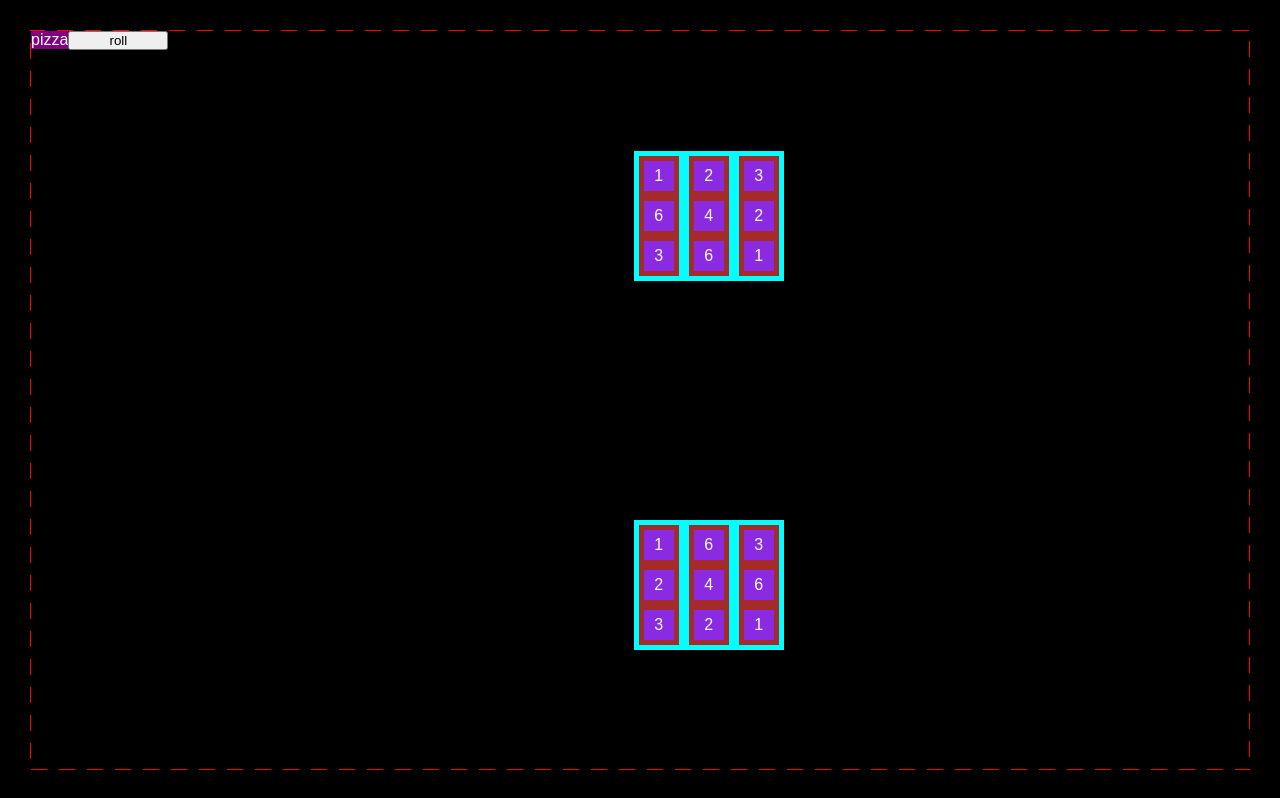
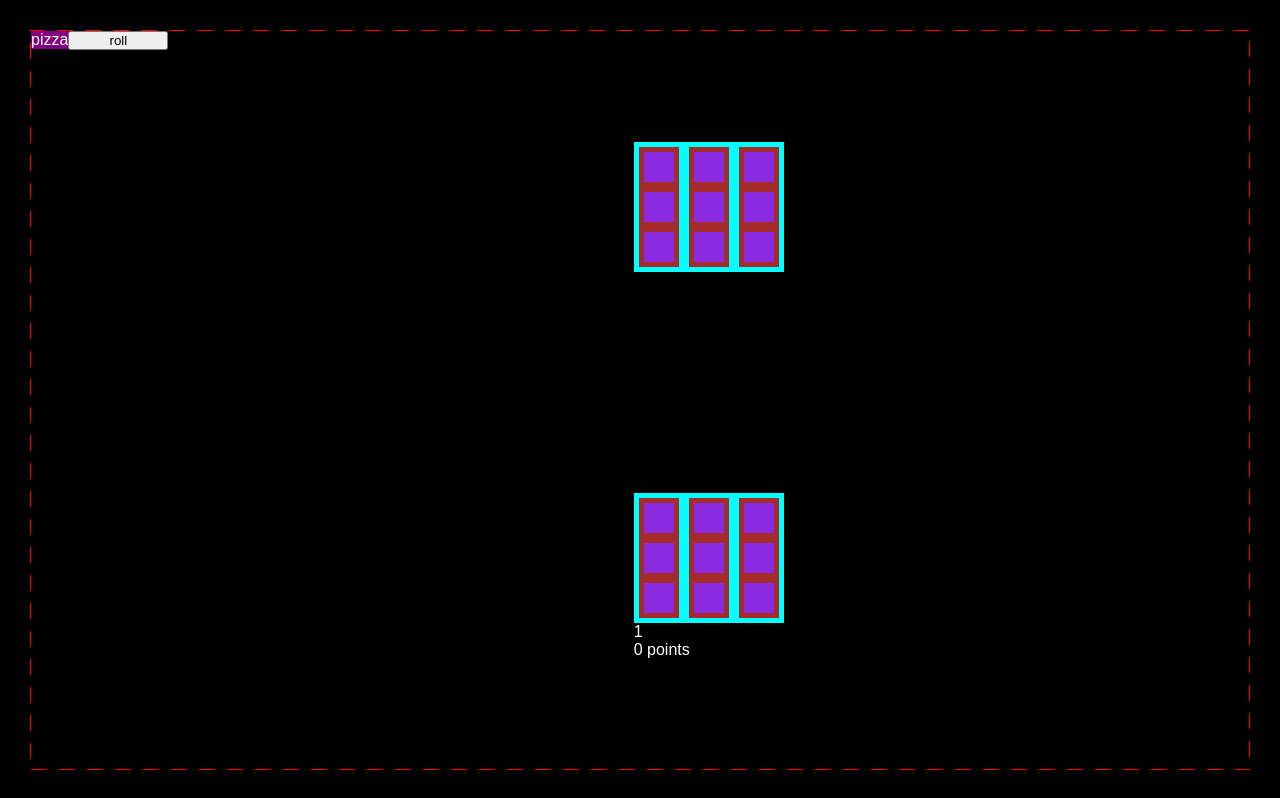
Before and after one commit to madanimatronic/knucklebones, a Next.js app: page / in a window 1280 px wide. Built offline with nearby package versions, Linux system fonts and the light colour scheme; a web font is replaced by a local one.

Commit message:
feat: add very raw game implementation for testing

```diff
--- a/src/components/PlayerField/PlayerField.module.scss
+++ b/src/components/PlayerField/PlayerField.module.scss
@@ -21,4 +21,9 @@
       background-color: blueviolet;
     }
   }
+
+  .interactive:hover {
+    background-color: yellowgreen;
+    cursor: pointer;
+  }
 }
--- a/src/components/PlayerField/index.tsx
+++ b/src/components/PlayerField/index.tsx
@@ -1,21 +1,65 @@
+import clsx from 'clsx';
 import { nanoid } from 'nanoid';
-import { FC } from 'react';
+import { FC, MouseEvent } from 'react';
 import s from './PlayerField.module.scss';
 
 interface PlayerFieldProps {
   fieldData: number[][];
+  isInteractive: boolean;
+  availableColumns?: number[];
+  columnClickCallback?: (columnIndex: number) => void;
 }
 
-export const PlayerField: FC<PlayerFieldProps> = ({ fieldData }) => {
+export const PlayerField: FC<PlayerFieldProps> = ({
+  fieldData,
+  isInteractive,
+  availableColumns,
+  columnClickCallback,
+}) => {
+  const handleColumnClick = (evt: MouseEvent<HTMLDivElement>) => {
+    if (isInteractive && columnClickCallback) {
+      const target = evt.currentTarget as HTMLDivElement;
+      columnClickCallback(Number(target.id));
+    }
+  };
+  // Форматированные данные для рендера
+  const formattedFieldData = fieldData.map((column) => {
+    const formattedColumn = [];
+    for (let i = 0; i < fieldData.length; i++) {
+      formattedColumn.push(column[i] ? column[i] : null);
+    }
+    return formattedColumn;
+  });
   return (
     <div className={s.field}>
-      {fieldData.map((column) => (
-        <div key={nanoid()} className={s.column}>
-          {column.map((value) => (
-            <div key={nanoid()} className={s.square}>
-              {value}
-            </div>
-          ))}
+      {formattedFieldData.map((column, index) => (
+        <div
+          key={nanoid()}
+          id={isInteractive ? String(index) : undefined}
+          onClick={
+            availableColumns
+              ? availableColumns.includes(index)
+                ? handleColumnClick
+                : undefined
+              : handleColumnClick
+          }
+          className={clsx(
+            s.column,
+            isInteractive &&
+              (availableColumns
+                ? availableColumns.includes(index) && s.interactive
+                : s.interactive),
+          )}
+        >
+          {column.map((value) =>
+            value !== null ? (
+              <div key={nanoid()} className={s.square}>
+                {value}
+              </div>
+            ) : (
+              <div key={nanoid()} className={s.square}></div>
+            ),
+          )}
         </div>
       ))}
     </div>
--- a/src/game/entities/Game.ts
+++ b/src/game/entities/Game.ts
@@ -5,27 +5,33 @@
 // TEMP!!!
 // Временное сохранение очень плохой реализации knucklebones
 
-interface IPlayer {
+export interface IPlayer {
   id: number;
   name: string;
   field: number[][];
 }
 
-interface IGame {
-  players: IPlayer[];
+export interface IGame {
   getAvailableColumns: (player: IPlayer) => number[]; // Возвращает индексы доступных колонок
   isRunning: () => boolean; // Проверка продолжительности игры
   calculatePlayerPoints: (player: IPlayer) => number;
   calculateGameResult: () => string; // Подсчёт результата игры
   throwDice: () => number;
+  // Возвращает новые поля игроков или undefined при ошибке
   pushDiceInColumn: (
     pushPlayer: IPlayer,
     columnIndex: number,
     diceValue: number,
-  ) => void;
+    otherPlayer: IPlayer,
+  ) =>
+    | {
+        pushPlayerField: number[][];
+        otherPlayerField: number[][];
+      }
+    | undefined;
 }
 
-class Player implements IPlayer {
+export class Player implements IPlayer {
   id: number;
   name: string;
   field: number[][] = [[], [], []];
@@ -36,12 +42,12 @@ class Player implements IPlayer {
   }
 }
 
-class Game implements IGame {
-  players: IPlayer[];
+export class Game implements IGame {
+  // players: IPlayer[];
 
-  constructor(players: IPlayer[]) {
-    this.players = players;
-  }
+  // constructor(players: IPlayer[]) {
+  //   this.players = players;
+  // }
 
   getAvailableColumns(player: IPlayer): number[] {
     const result: number[] = [];
@@ -51,8 +57,8 @@ class Game implements IGame {
     return result;
   }
 
-  isRunning(): boolean {
-    for (const player of this.players) {
+  isRunning(...players: IPlayer[]): boolean {
+    for (const player of players) {
       if (this.getAvailableColumns(player).length === 0) return false;
     }
     return true;
@@ -66,22 +72,22 @@ class Game implements IGame {
     );
   }
 
-  calculateGameResult(): string {
+  calculateGameResult(...players: IPlayer[]): string {
     // Защита
-    if (this.players.length < 2) return 'error: less than 2 players';
+    if (players.length < 2) return 'error: less than 2 players';
 
     if (
-      this.calculatePlayerPoints(this.players[0]) >
-      this.calculatePlayerPoints(this.players[1])
+      this.calculatePlayerPoints(players[0]) >
+      this.calculatePlayerPoints(players[1])
     ) {
-      return `${this.players[0].name} wins!`;
+      return `${players[0].name} wins!`;
     } else if (
-      this.calculatePlayerPoints(this.players[0]) ===
-      this.calculatePlayerPoints(this.players[1])
+      this.calculatePlayerPoints(players[0]) ===
+      this.calculatePlayerPoints(players[1])
     ) {
       return 'Draw!';
     } else {
-      return `${this.players[1].name} wins!`;
+      return `${players[1].name} wins!`;
     }
   }
 
@@ -93,60 +99,169 @@ class Game implements IGame {
     pushPlayer: IPlayer,
     columnIndex: number,
     diceValue: number,
-  ): void {
+    otherPlayer: IPlayer,
+  ):
+    | {
+        pushPlayerField: number[][];
+        otherPlayerField: number[][];
+      }
+    | undefined {
     // Защита
     if (!this.getAvailableColumns(pushPlayer).includes(columnIndex)) {
       console.error('Error: unavailable column push attempt');
       return;
     }
 
-    pushPlayer.field[columnIndex].push(diceValue);
+    // Копируем поля игроков
+    const result = {
+      pushPlayerField: pushPlayer.field.map((column) => [...column]),
+      otherPlayerField: otherPlayer.field.map((column) => [...column]),
+    };
 
-    this.players.forEach((player) => {
-      if (player.id !== pushPlayer.id) {
-        const mirroredIndex = player.field.length - 1 - columnIndex;
-        player.field[mirroredIndex] = player.field[mirroredIndex].filter(
-          (dice) => dice !== diceValue,
-        );
-      }
-    });
+    result.pushPlayerField[columnIndex].push(diceValue);
+
+    const mirroredIndex = result.otherPlayerField.length - 1 - columnIndex;
+    result.otherPlayerField[mirroredIndex] = result.otherPlayerField[
+      mirroredIndex
+    ].filter((dice) => dice !== diceValue);
+
+    return result;
+
+    // pushPlayer.field[columnIndex].push(diceValue);
+
+    // players.forEach((player) => {
+    //   if (player.id !== pushPlayer.id) {
+    //     const mirroredIndex = player.field.length - 1 - columnIndex;
+    //     player.field[mirroredIndex] = player.field[mirroredIndex].filter(
+    //       (dice) => dice !== diceValue,
+    //     );
+    //   }
+    // });
   }
 }
 
-const mainPlayer = new Player(1, 'Super Main Player');
-const bot = new Player(2, 'Bot1');
+// export class Player implements IPlayer {
+//   id: number;
+//   name: string;
+//   field: number[][] = [[], [], []];
 
-const game = new Game([mainPlayer, bot]);
+//   constructor(userId: number, userName: string) {
+//     this.id = userId;
+//     this.name = userName;
+//   }
+// }
 
-let currentActivePlayer =
-  game.players[Math.floor(Math.random() * game.players.length)];
+// export class Game implements IGame {
+//   players: IPlayer[];
 
-for (let i = 0; i < 35; i++) {
-  if (game.isRunning()) {
-    // Проверка на не главного игрока
-    if (currentActivePlayer.id !== 1) {
-      const availableColumns = game.getAvailableColumns(currentActivePlayer);
-      game.pushDiceInColumn(
-        currentActivePlayer,
-        availableColumns[Math.floor(Math.random() * availableColumns.length)],
-        game.throwDice(),
-      );
-      currentActivePlayer = mainPlayer;
-    } else {
-      const diceValue = game.throwDice();
-      const selectedColumn = Number(
-        prompt(
-          `dice value: ${diceValue}, your field: ${JSON.stringify(currentActivePlayer.field)}, bot field: ${JSON.stringify(bot.field)}; select column: ${game.getAvailableColumns(currentActivePlayer)}`,
-          '',
-        ),
-      );
-      game.pushDiceInColumn(currentActivePlayer, selectedColumn, diceValue);
-      currentActivePlayer = bot;
-    }
-  } else {
-    console.log(game.calculateGameResult());
-    console.log('mainPlayer field:', mainPlayer.field);
-    console.log('Bot field', bot.field);
-    break;
-  }
-}
+//   constructor(players: IPlayer[]) {
+//     this.players = players;
+//   }
+
+//   getAvailableColumns(player: IPlayer): number[] {
+//     const result: number[] = [];
+//     player.field.forEach((column, index) => {
+//       if (column.length < 3) result.push(index);
+//     });
+//     return result;
+//   }
+
+//   isRunning(): boolean {
+//     for (const player of this.players) {
+//       if (this.getAvailableColumns(player).length === 0) return false;
+//     }
+//     return true;
+//   }
+
+//   calculatePlayerPoints(player: IPlayer): number {
+//     return player.field.reduce(
+//       (fieldSum, column) =>
+//         fieldSum + column.reduce((columnSum, value) => columnSum + value, 0),
+//       0,
+//     );
+//   }
+
+//   calculateGameResult(): string {
+//     // Защита
+//     if (this.players.length < 2) return 'error: less than 2 players';
+
+//     if (
+//       this.calculatePlayerPoints(this.players[0]) >
+//       this.calculatePlayerPoints(this.players[1])
+//     ) {
+//       return `${this.players[0].name} wins!`;
+//     } else if (
+//       this.calculatePlayerPoints(this.players[0]) ===
+//       this.calculatePlayerPoints(this.players[1])
+//     ) {
+//       return 'Draw!';
+//     } else {
+//       return `${this.players[1].name} wins!`;
+//     }
+//   }
+
+//   throwDice(): number {
+//     return Math.floor(Math.random() * 6 + 1);
+//   }
+
+//   pushDiceInColumn(
+//     pushPlayer: IPlayer,
+//     columnIndex: number,
+//     diceValue: number,
+//   ): void {
+//     // Защита
+//     if (!this.getAvailableColumns(pushPlayer).includes(columnIndex)) {
+//       console.error('Error: unavailable column push attempt');
+//       return;
+//     }
+
+//     pushPlayer.field[columnIndex].push(diceValue);
+
+//     this.players.forEach((player) => {
+//       if (player.id !== pushPlayer.id) {
+//         const mirroredIndex = player.field.length - 1 - columnIndex;
+//         player.field[mirroredIndex] = player.field[mirroredIndex].filter(
+//           (dice) => dice !== diceValue,
+//         );
+//       }
+//     });
+//   }
+// }
+
+// const mainPlayer = new Player(1, 'Super Main Player');
+// const bot = new Player(2, 'Bot1');
+
+// const game = new Game([mainPlayer, bot]);
+
+// let currentActivePlayer =
+//   game.players[Math.floor(Math.random() * game.players.length)];
+
+// for (let i = 0; i < 35; i++) {
+//   if (game.isRunning()) {
+//     // Проверка на не главного игрока
+//     if (currentActivePlayer.id !== 1) {
+//       const availableColumns = game.getAvailableColumns(currentActivePlayer);
+//       game.pushDiceInColumn(
+//         currentActivePlayer,
+//         availableColumns[Math.floor(Math.random() * availableColumns.length)],
+//         game.throwDice(),
+//       );
+//       currentActivePlayer = mainPlayer;
+//     } else {
+//       const diceValue = game.throwDice();
+//       const selectedColumn = Number(
+//         prompt(
+//           `dice value: ${diceValue}, your field: ${JSON.stringify(currentActivePlayer.field)}, bot field: ${JSON.stringify(bot.field)}; select column: ${game.getAvailableColumns(currentActivePlayer)}`,
+//           '',
+//         ),
+//       );
+//       game.pushDiceInColumn(currentActivePlayer, selectedColumn, diceValue);
+//       currentActivePlayer = bot;
+//     }
+//   } else {
+//     console.log(game.calculateGameResult());
+//     console.log('mainPlayer field:', mainPlayer.field);
+//     console.log('Bot field', bot.field);
+//     break;
+//   }
+// }
--- a/src/pages/index.tsx
+++ b/src/pages/index.tsx
@@ -1,7 +1,13 @@
 import { PlayerField } from '@/components/PlayerField';
 import { Seo } from '@/components/Seo';
+import { Game, Player } from '@/game/entities/Game';
 import { reverseField } from '@/game/utils/utils';
 import s from '@/styles/Home.module.scss';
+import { useEffect, useState } from 'react';
+
+// TODO: хорошим и современным способом разделить логику и UI
+// В компонентах и не только - это вынести логику в кастомный хук (если будет нужно)
+// TODO: подумать над тестами и storybook в проекте (если будет уместно)
 
 export default function Home() {
   const test = [
@@ -9,6 +15,66 @@ export default function Home() {
     [6, 4, 2],
     [3, 6, 1],
   ];
+
+  // TODO: возможно стоит вынести в проп страницы
+  // или как-то оптимизировать, чтобы избежать повторных объявлений
+  const game = new Game();
+  // const test = [
+  //   [],
+  //   [],
+  //   [],
+  // ];
+  const [playerState, setPlayerState] = useState(
+    new Player(1, 'Super Main Player'),
+  );
+  const [botState, setBotState] = useState(new Player(2, 'Bot1'));
+
+  const [diceState, setDiceState] = useState(1);
+
+  const [isBotMove, setIsBotMove] = useState(false);
+
+  const [isGameRunning, setIsGameRunning] = useState(true);
+
+  useEffect(() => {
+    setDiceState(game.throwDice());
+  }, []);
+
+  useEffect(() => {
+    const isGameRunning = game.isRunning(playerState, botState);
+    setIsGameRunning(isGameRunning);
+    // TODO: вынести в функцию это и обработку хода игрока
+    if (isBotMove && isGameRunning) {
+      // Ход бота (временно, для теста)
+      const updatedFieldsTest = game.pushDiceInColumn(
+        botState,
+        game.getAvailableColumns(botState)[
+          Math.floor(Math.random() * game.getAvailableColumns(botState).length)
+        ],
+        game.throwDice(),
+        playerState,
+      );
+
+      if (updatedFieldsTest) {
+        setPlayerState({
+          ...playerState,
+          field: updatedFieldsTest.otherPlayerField,
+        });
+        setBotState({
+          ...botState,
+          field: updatedFieldsTest.pushPlayerField,
+        });
+        setIsBotMove(false);
+      }
+    }
+  }, [playerState.field, botState.field]);
+
+  // Классы скорее всего надо будет переделать, т.к. с react это работает криво
+  // Надо думать...
+  // Возможно стоит написать класс, методы которого будут просто преобразовывать
+  // и возвращать новое состояние игрока (и прочие состояния), которое будет юзать react.
+  // Можно вместо класса просто сделать несколько функций, которые прнимают состояние
+  // игрока/игроков и при необходимости ещё какие-то данные и возвращают новое состояние игрока или игры.
+  // Короче, на входе какие-то данные, на выходе новое состояние какой-либо сущности
   return (
     <>
       <Seo
@@ -28,8 +94,49 @@ export default function Home() {
             roll
           </button>
           <div className={s.gameContainer}>
-            <PlayerField fieldData={reverseField(test)} />
-            <PlayerField fieldData={test} />
+            <PlayerField
+              fieldData={reverseField(botState.field)}
+              isInteractive={false}
+            />
+            {/* TEST DIV WRAPPER */}
+            <div>
+              <PlayerField
+                fieldData={playerState.field}
+                isInteractive={isGameRunning}
+                availableColumns={game.getAvailableColumns(playerState)}
+                columnClickCallback={(colIndex) => {
+                  const updatedFields = game.pushDiceInColumn(
+                    playerState,
+                    colIndex,
+                    diceState,
+                    // game.throwDice(),
+                    botState,
+                  );
+
+                  if (updatedFields) {
+                    setPlayerState({
+                      ...playerState,
+                      field: updatedFields.pushPlayerField,
+                    });
+                    setBotState({
+                      ...botState,
+                      field: updatedFields.otherPlayerField,
+                    });
+
+                    setIsBotMove(true);
+                    setDiceState(game.throwDice());
+                  }
+                  console.log(colIndex);
+                }}
+              />
+              <p>{diceState}</p>
+              <p>{game.calculatePlayerPoints(playerState)} points</p>
+              <p>
+                {isGameRunning
+                  ? undefined
+                  : game.calculateGameResult(playerState, botState)}
+              </p>
+            </div>
           </div>
         </main>
       </div>
```
